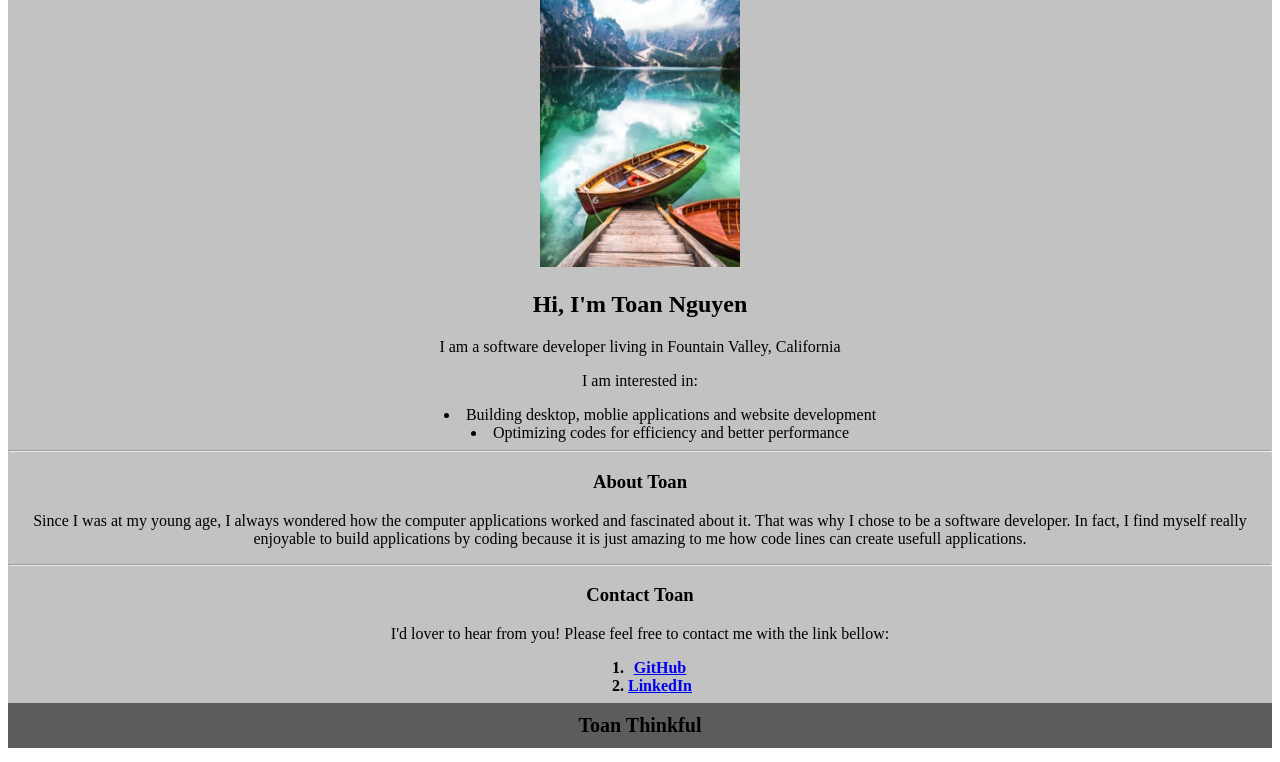
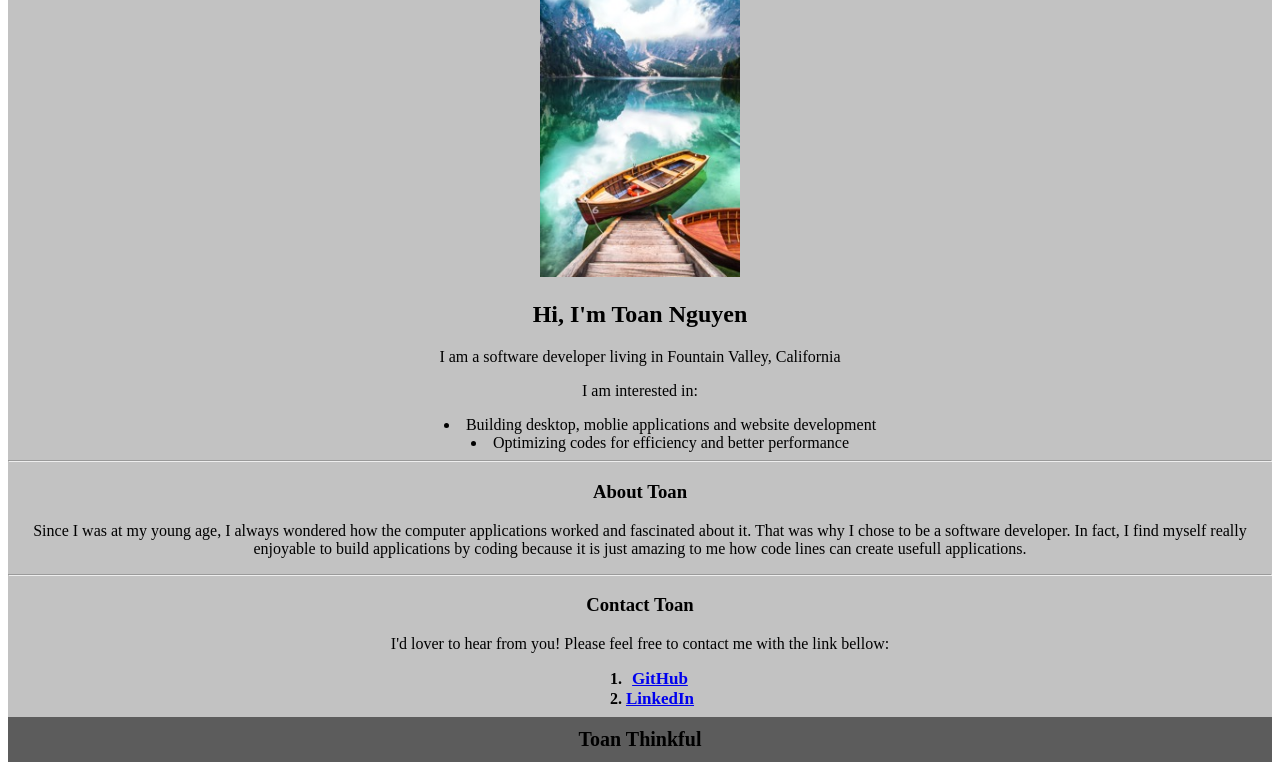
Before and after one commit to toannguyen0312/website, a plain HTML site: page index.html in a window 1280 px wide. Shown: the part 121-883 px from the top of the page. Drawn offline with Linux system fonts and the light colour scheme.

Commit message:
Update style.css

```diff
--- a/style.css
+++ b/style.css
@@ -3,9 +3,12 @@
     width: 100%;
     margin-top: auto;
   }
+
+  /* this change the <div> tag */
   div {
     text-align: center;
   }
+
   /* this is the css for the header */
   header {
     font-family:'Times New Roman', Times, serif;
@@ -19,6 +22,7 @@
     height: 100px;
     line-height: 15px;
   }
+
   /* this is the css for the main */
   main {
     font-family: 'Times New Roman', Times, serif;
@@ -27,7 +31,9 @@
     gap: 0;
     margin-top: -20px;
     text-align: center;
+    padding-top: 10px;
   }
+
   /* this is the css for the footer */
   footer {
     font-family: 'Times New Roman', Times, serif;
@@ -39,9 +45,13 @@
     line-height: 44px;
     font-weight: 900;
   }
+
+  /* this change the color of the <hr> tag */
   hr {
     background-color: #5c5c5c;
   }
+
+  /* this change styles of the order lists of the <ol> tag */
   ol {
     font-family: 'Times New Roman', Times, serif;
     text-align: center;
@@ -50,12 +60,16 @@
     color: black;
     font-weight: bold;
   }
+
+  /* this change styles of the unordered lists of the <ul> tag */
   ul {
     font-family: 'Times New Roman', Times, serif;
     list-style-position: inside;
     display: table;
     margin: 0 auto;
   }
+
+  /* this change the styles of the paragrapgs which is <p> tag */
   p {
     font-family: 'Times New Roman', Times, serif;
     display: flex;
@@ -63,8 +77,16 @@
     justify-content: center;
     align-items: center;
   }
+
+  /* this change the <p> Software Engineer </p> */
   .modification {
     font-family: 'Times New Roman', Times, serif;
     font-size: 22px;
     font-weight:900;
   }
+
+  /* this change the style of the link */
+  .linkChange {
+    font-family: 'Times New Roman', Times, serif;
+    font-size: 17px;
+  }
```
